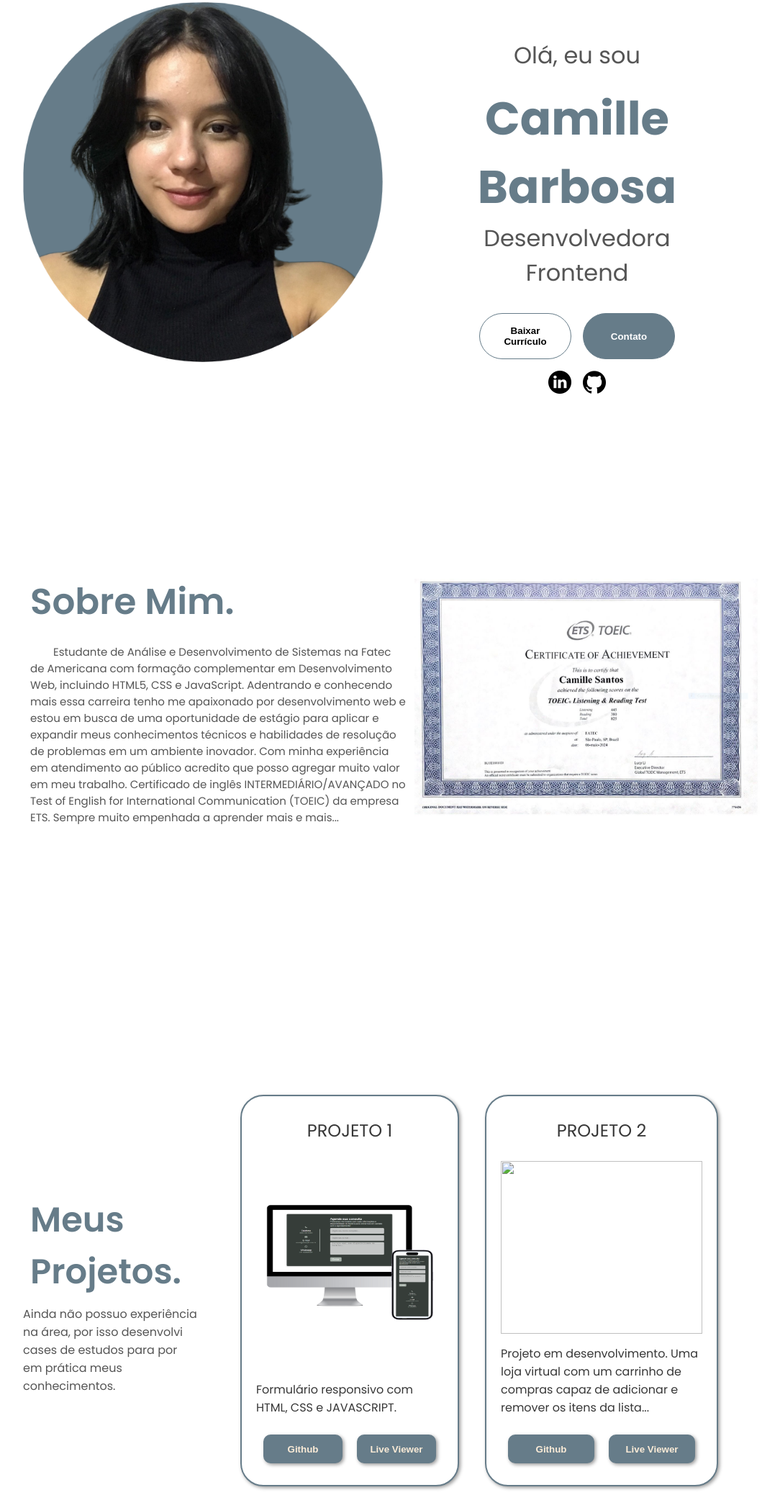
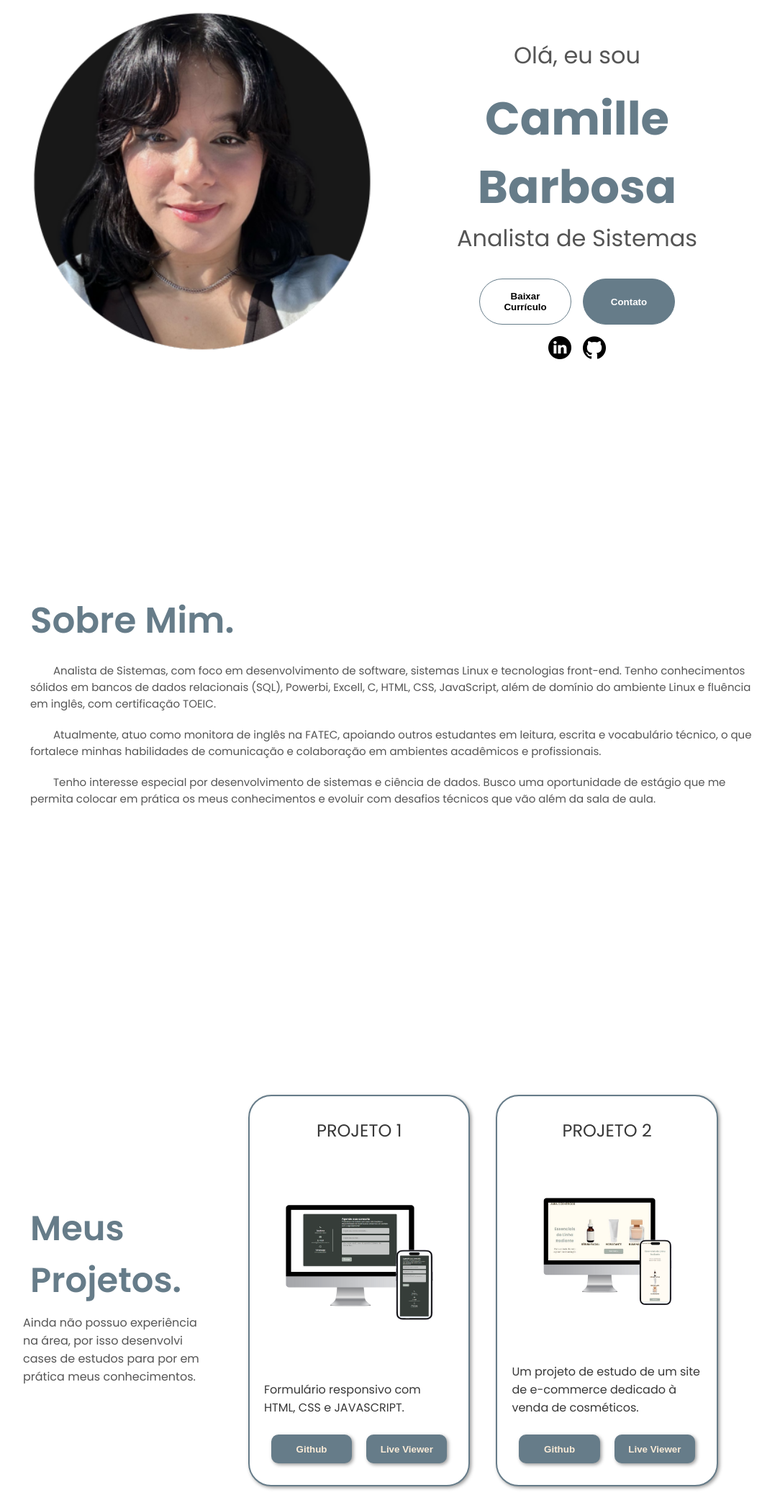
Before and after one commit to camillebarbosa/portifolio, a plain HTML site: page index.html in a window 1280 px wide. Shown: the part 203-2280 px from the top of the page at 72% size, without its empty margins (128-1212 px from the left). Drawn offline with Linux system fonts and the light colour scheme.

Commit message:
personal updates

```diff
--- a/index.html
+++ b/index.html
@@ -10,6 +10,7 @@
     <script src="script.js"></script>
 <link rel="preconnect" href="https://fonts.gstatic.com" crossorigin>
 <link href="https://fonts.googleapis.com/css2?family=Poppins:ital,wght@0,100;0,200;0,300;0,400;0,500;0,600;0,700;0,800;0,900;1,100;1,200;1,300;1,400;1,500;1,600;1,700;1,800;1,900&display=swap" rel="stylesheet">
+ <link rel="shortcut icon" type="imagex/png" href="./assets/icone.png">
 
 </head>
 <body>
@@ -42,16 +43,16 @@
 
     <section id="profile">
         <div class="section_pic-container">
-            <img src="./assets/profile-pic (4).png" alt="">
+            <img src="./assets/profile-pic(3).png" alt="">
         </div>
         <div id="intro">
             <div class="texto">
             <p class="section_text_p1">Olá, eu sou</p>
             <h1 class="title"> Camille Barbosa</h1>
-            <p class="section_text_p2">Desenvolvedora Frontend</p>
+            <p class="section_text_p2">Analista de Sistemas</p>
             </div>
             <div class="btn-container">
-                <button class="btn btn-color-2" onclick="window.open('./assets/camillebarbosa_curriculo.pdf')" download="camillebarbosa_curriculo.pdf">Baixar Currículo</button>
+                <button class="btn btn-color-2" onclick="window.open('./assets/camillebarbosa.pdf')" download="camillebarbosa.pdf">Baixar Currículo</button>
 
                 <button class="btn btn-color-1" onclick="location.href='mailto:camillebarbosadossantos@gmail.com'">Contato</button>
             </div>
@@ -66,13 +67,13 @@
     <section id="sobre" onclick="">
         <div class="texto">
             <h1 >Sobre Mim.</h1>
-            <p>Estudante de Análise e Desenvolvimento de Sistemas na Fatec de Americana com formação complementar em Desenvolvimento Web, incluindo HTML5, CSS e JavaScript. Adentrando e conhecendo mais essa carreira tenho me apaixonado por desenvolvimento web e estou em busca de uma oportunidade de estágio para aplicar e expandir meus conhecimentos técnicos e habilidades de resolução de problemas em um ambiente inovador. Com minha experiência em atendimento ao público acredito que posso agregar muito valor em meu trabalho. Certificado de inglês INTERMEDIÁRIO/AVANÇADO no Test of English for International Communication (TOEIC) da empresa ETS. Sempre muito empenhada a aprender mais e mais...</p>
+            <p>Analista de Sistemas, com foco em desenvolvimento de software, sistemas Linux e tecnologias front-end. Tenho conhecimentos sólidos em bancos de dados relacionais (SQL), Powerbi, Excell, C, HTML, CSS, JavaScript, além de domínio do ambiente Linux e fluência em inglês, com certificação TOEIC.</p>
+
+                <p>Atualmente, atuo como monitora de inglês na FATEC, apoiando outros estudantes em leitura, escrita e vocabulário técnico, o que fortalece minhas habilidades de comunicação e colaboração em ambientes acadêmicos e profissionais.</p>
+
+                <p>Tenho interesse especial por desenvolvimento de sistemas e ciência de dados. Busco uma oportunidade de estágio que me permita colocar em prática os meus conhecimentos e evoluir com desafios técnicos que vão além da sala de aula.</p>
             </div>
-            <div class="barra-vertical"></div>
-            <div class="certificado">
-                <img src="assets/certificado_toeic.jpg" alt="" >
 
-            </div>
     </section>
 
     <section id="projetos">
@@ -84,7 +85,7 @@
         <div class="meus-projetos">
             <div class="projeto-details">
             <h2>PROJETO 1</h2>
-            <img src="assets/project-1.png" alt="" width="260" height="300px" >
+            <img src="assets/project-1.png" alt="" width="230" height="300px" >
             <p> Formulário responsivo com HTML, CSS e JAVASCRIPT. </p>
             <div class="btnGitHub">
 
@@ -96,13 +97,13 @@
 
             <div class="projeto-details">
                 <h2>PROJETO 2</h2>
-                <img src="assets/projeto-em_breve.png" alt="" width="280" height="240px" >
-                <p> Projeto em desenvolvimento. Uma loja virtual com um carrinho de compras capaz de adicionar e remover os itens da lista...</p>
+                <img src="assets/project-2.png" alt="" width="200" height="280px" >
+                <p> Um projeto de estudo de um site de e-commerce dedicado à venda de cosméticos.</p>
                 <div class="btnGitHub">
 
-            <button>Github</button>
+            <button onclick="window.open('https://github.com/camillebarbosa/aura-cosmeticos-website')">Github</button>
 
-            <button>Live Viewer</button>
+            <button  onclick="window.open('https://camillebarbosa.github.io/aura-cosmeticos-website/')">Live Viewer</button>
             </div>
             </div>
 
```
Also changed, not shown: assets/icone.png (added), assets/profile-pic(3).png (added), assets/profile-pic.png (added), assets/project-2.png (added), 2 other files.
